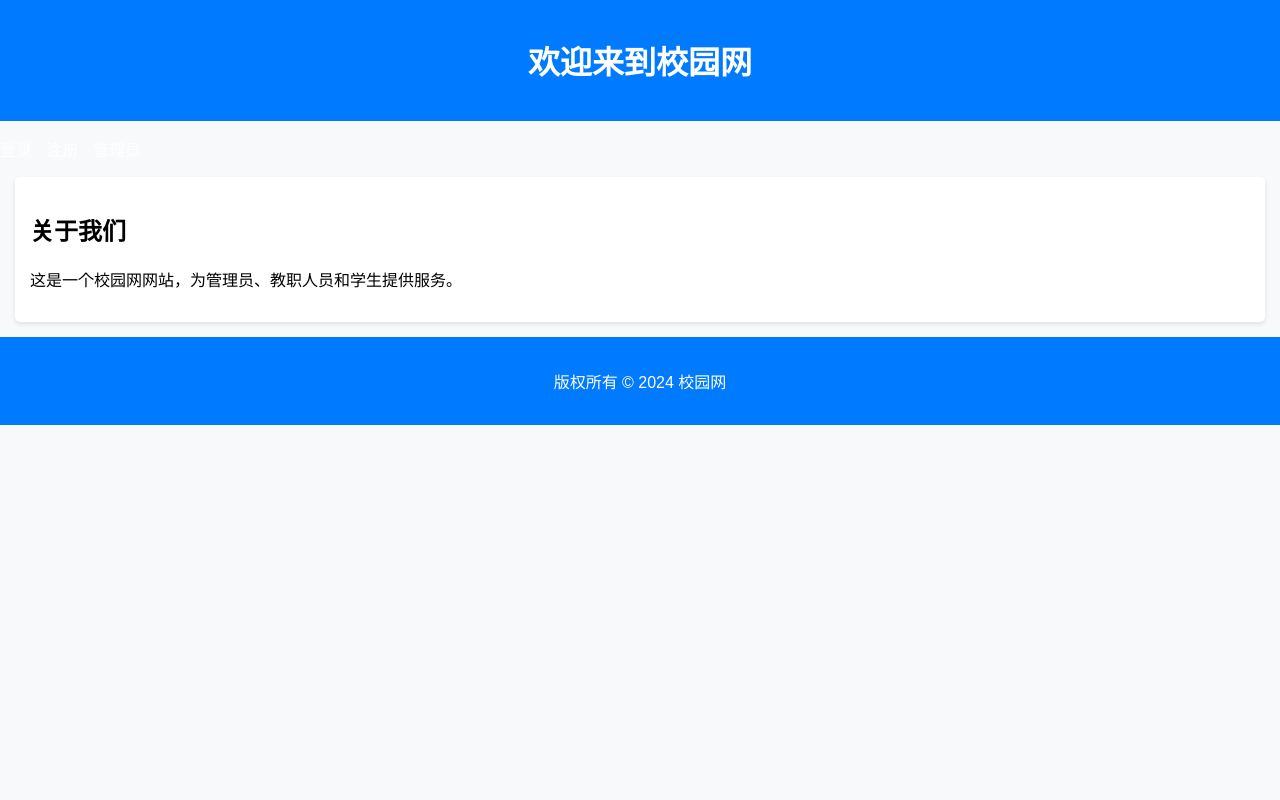
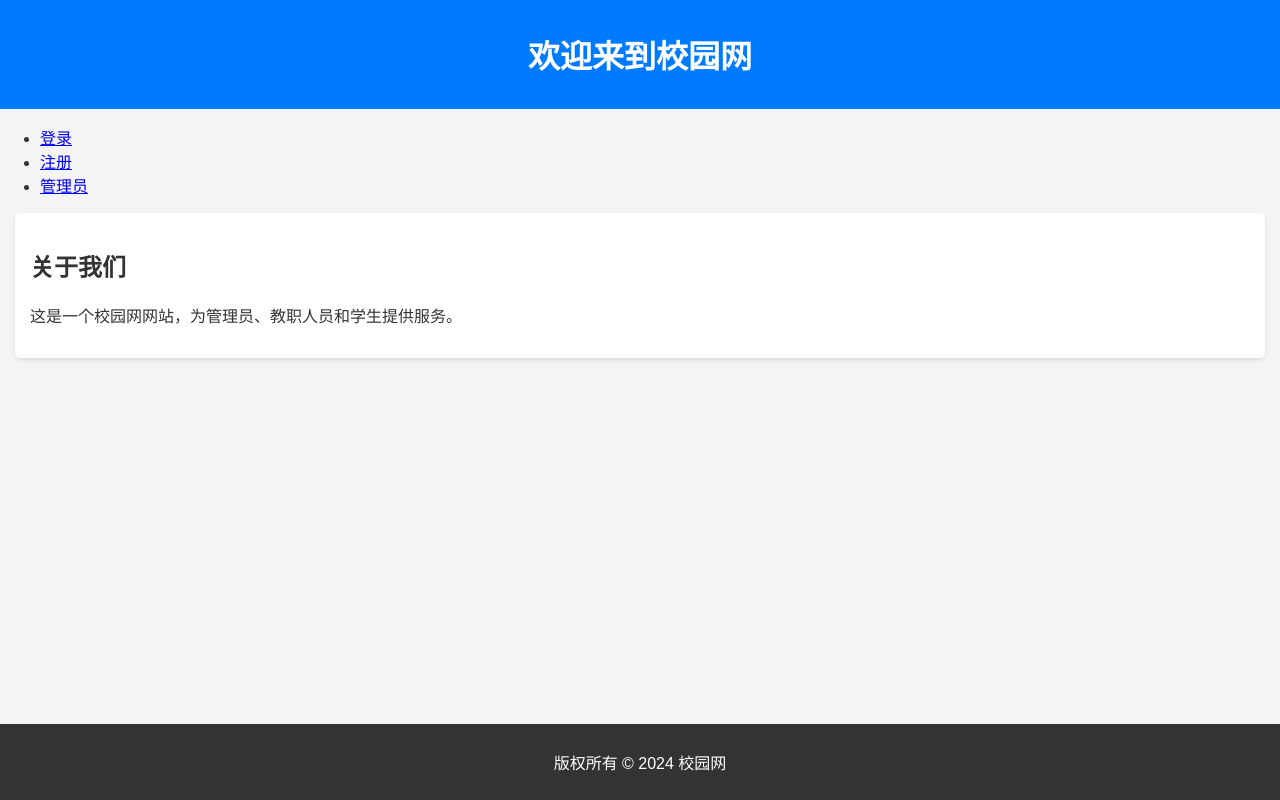
Before and after one commit to huang1057/huang1057.github.io, a PHP site: page / in a window 1280 px wide. Run offline with PHP 8.4, Linux system fonts and the light colour scheme.

Commit message:
Update styles.css

```diff
--- a/assets/css/styles.css
+++ b/assets/css/styles.css
@@ -1,31 +1,37 @@
-/* Add your CSS styles here */
+/* /var/www/campusweb/assets/css/styles.css */
 body {
-    font-family: Arial, sans-serif;
+    font-family: 'Arial', sans-serif;
     margin: 0;
     padding: 0;
-    background-color: #f8f9fa;
+    background: #f4f4f4;
+    color: #333;
 }
 
-header, footer {
+header {
     background-color: #007bff;
     color: #fff;
+    padding: 10px 20px;
     text-align: center;
-    padding: 1rem;
 }
 
-nav ul {
+header nav ul {
     list-style: none;
     padding: 0;
 }
 
-nav ul li {
+header nav ul li {
     display: inline;
     margin-right: 10px;
 }
 
-nav ul li a {
+header nav ul li a {
     color: #fff;
     text-decoration: none;
+    padding: 5px 10px;
+}
+
+header nav ul li a:hover {
+    background-color: #0056b3;
 }
 
 main {
@@ -35,3 +41,13 @@ main {
     border-radius: 5px;
     box-shadow: 0 2px 4px rgba(0, 0, 0, 0.1);
 }
+
+footer {
+    background-color: #333;
+    color: #fff;
+    text-align: center;
+    padding: 10px 0;
+    position: fixed;
+    bottom: 0;
+    width: 100%;
+}
```
